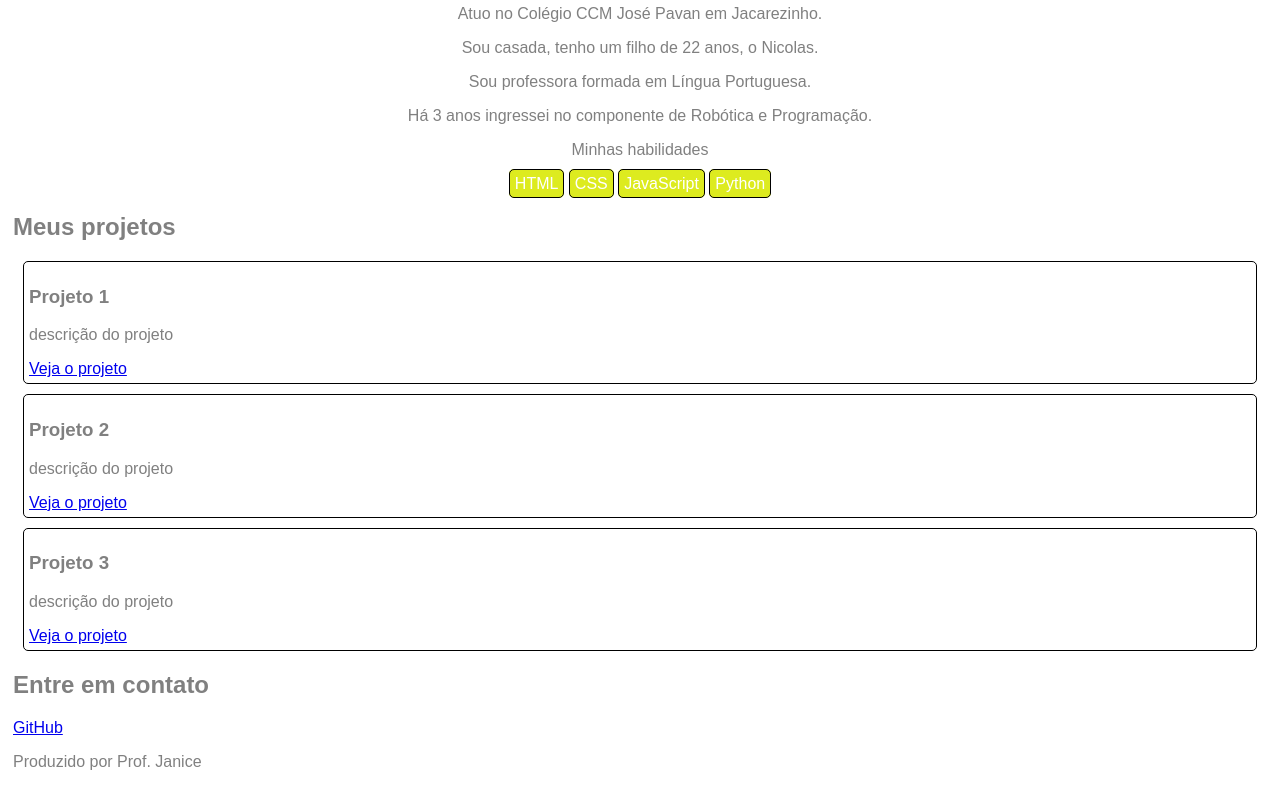
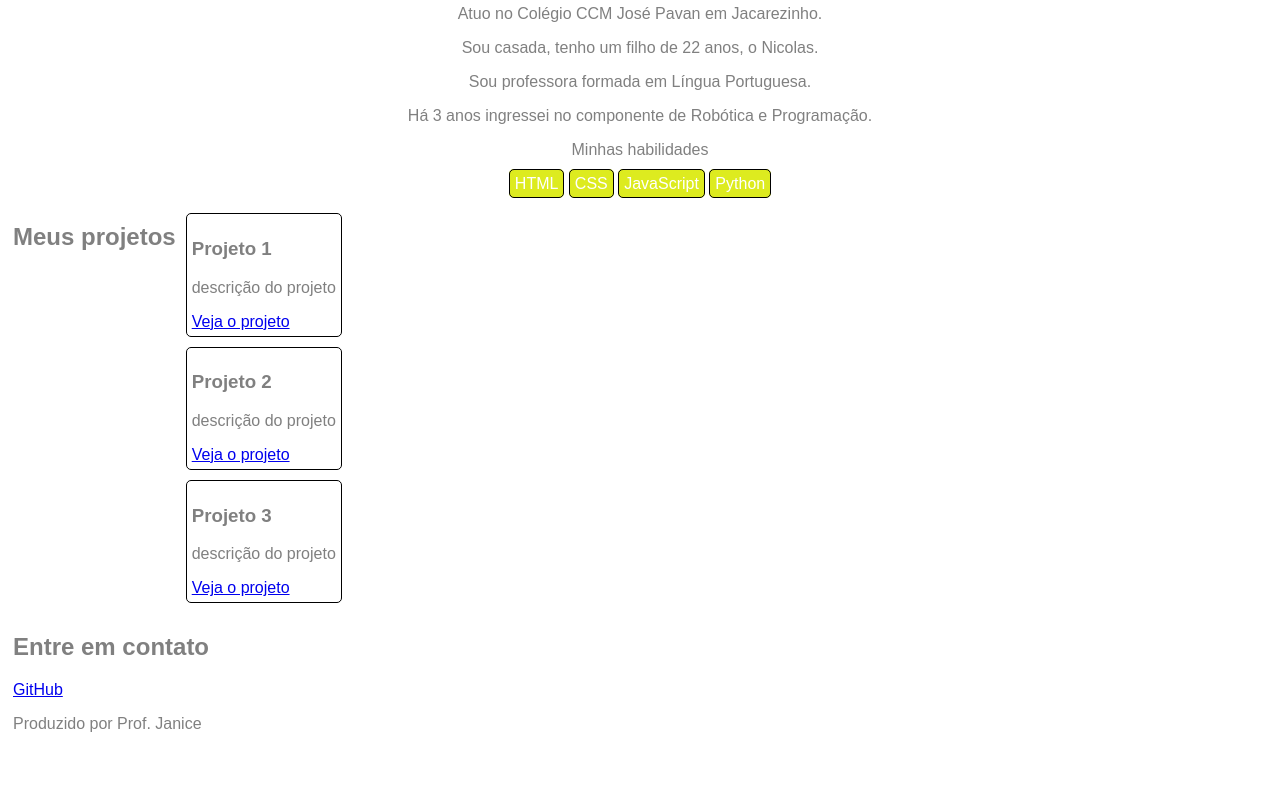
Before and after one commit to janicecarvalho-sys/Portif-lio2, a plain HTML site: page index.html in a window 1280 px wide. Shown: the part 901-1701 px from the top of the page. After the commit the page ends 1663 px from the top, so only its background shows below. Drawn offline with Linux system fonts and the light colour scheme.

Commit message:
Alinhar meus projetos

```diff
--- a/index.html
+++ b/index.html
@@ -26,6 +26,7 @@
     </header>
     <main>
         <h2>Meus projetos</h2>
+        <section>
             <div>
                 <h3> Projeto 1</h3>
                 <p>descrição do projeto</p>
@@ -41,6 +42,7 @@
                 <p>descrição do projeto</p>
                 <a href="#">Veja o projeto</a>
             </div>
+        </section>
     </main>
     <footer>
         <h2> Entre em contato</h2>
--- a/style.css
+++ b/style.css
@@ -25,4 +25,5 @@ div{
 
 main{
   margin-top: 10px;
+  display: flex;
 }
```
Lines whose indentation alone changed are shown as unchanged.
